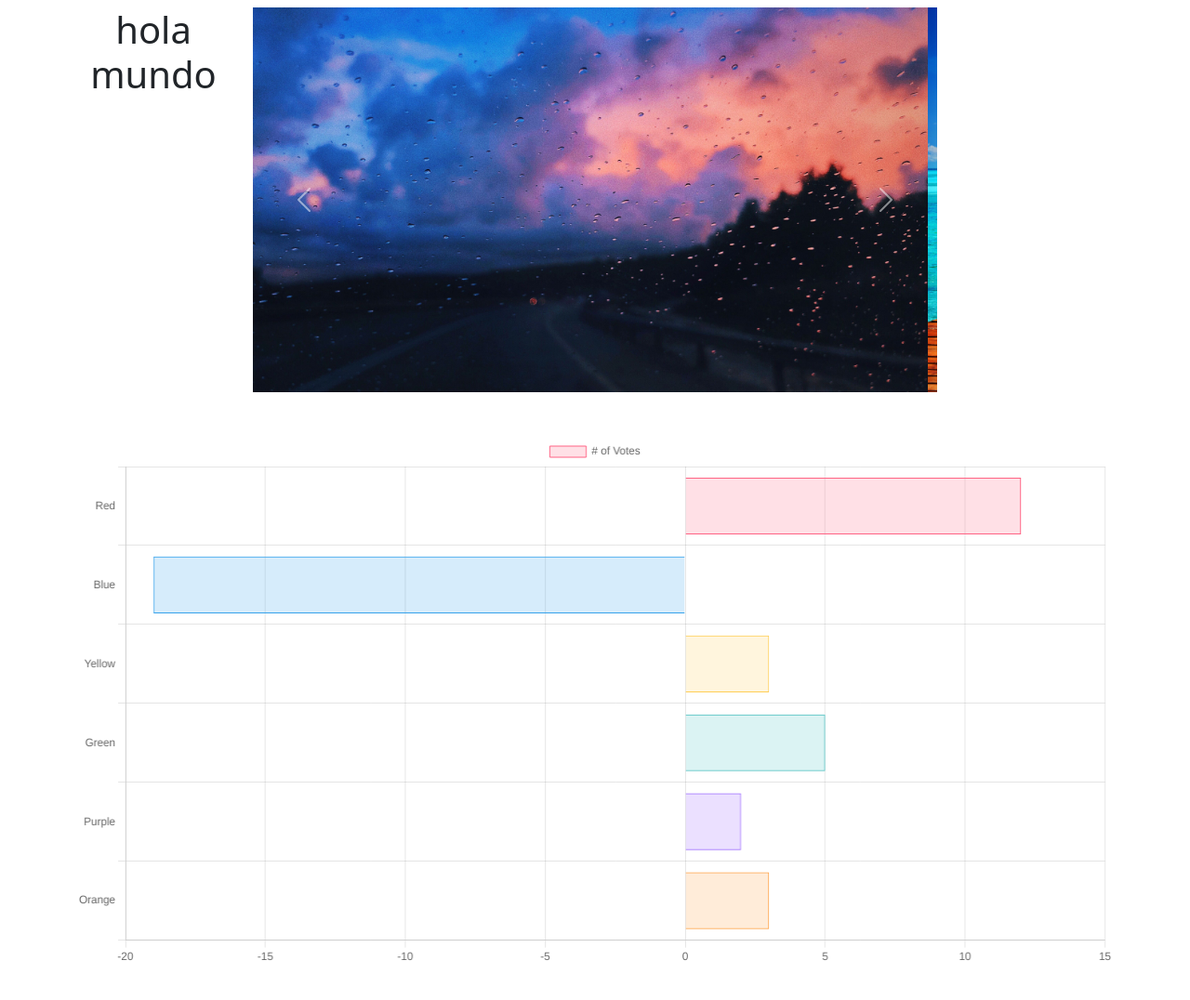
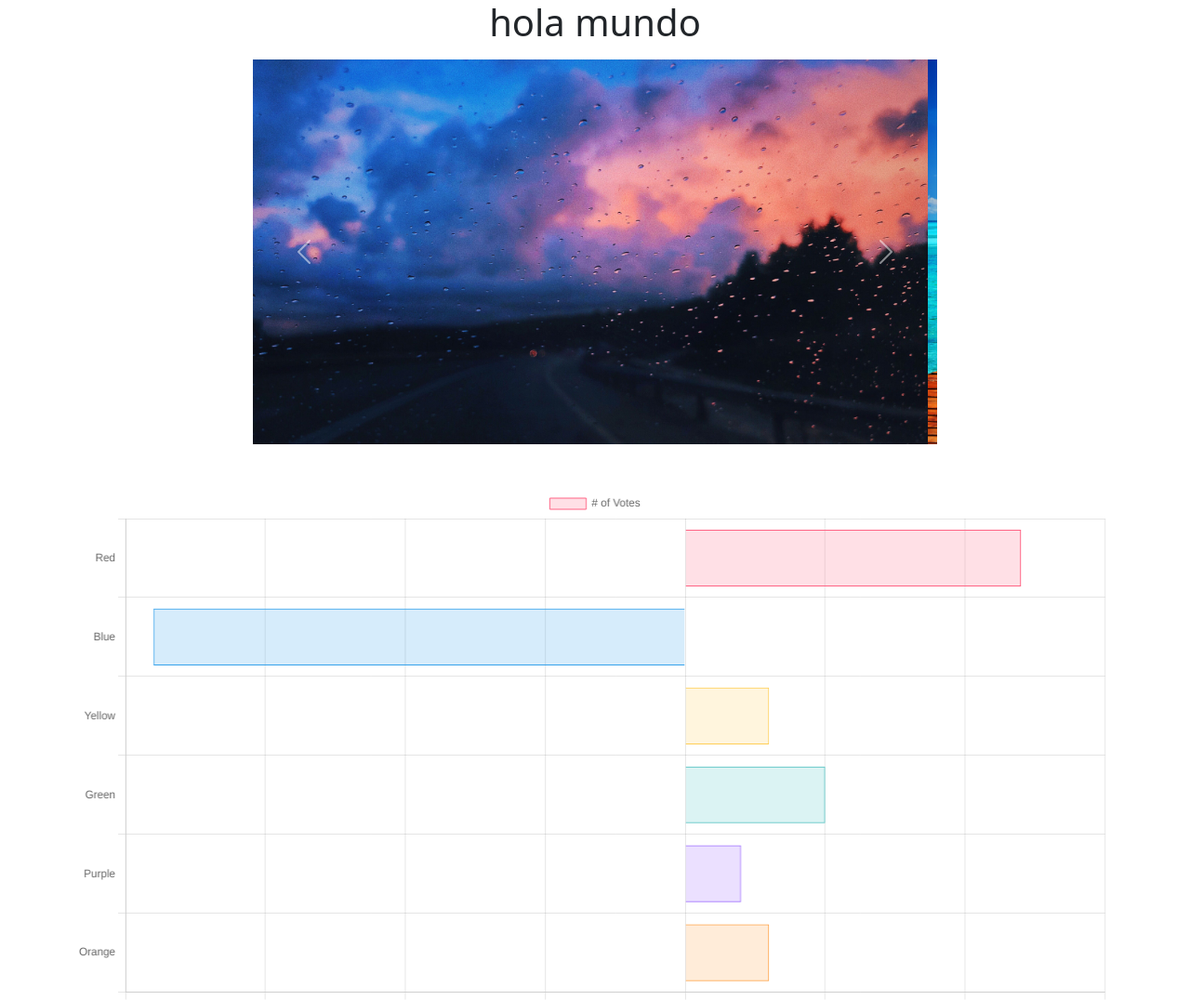
Before and after one commit to Sayarito/carrusel, a plain HTML site: page index.html in a window 1280 px wide. Shown: the top 1076 px of the page at 93% size. Before the commit the page ends 1040 px from the top, so only its background shows below. Drawn offline with nearby package versions, Linux system fonts and the light colour scheme.

Commit message:
arreglando titulo

```diff
--- a/index.html
+++ b/index.html
@@ -11,9 +11,14 @@
 <body>
     <div class="container">
 
+        <div class="row">
+            <div class="col">
+                <h1 class="text-center">hola mundo</h1>
+            </div>
+        </div>
+
         <div class="row pt-2 pb-5">
             <div class="col-lg-2 ">
-                <h1 class="text-center">hola mundo</h1>
             </div>
             <div class="col-lg-8 col-md-12">
                 <div id="carouselExampleControls" class="carousel slide " data-bs-ride="carousel">
```
